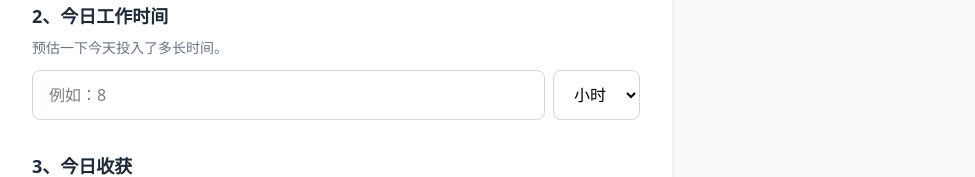
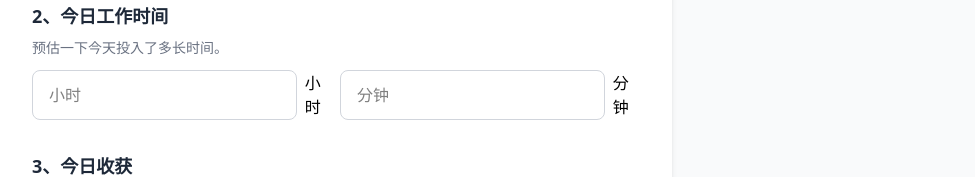
Before and after one commit to iv-753/myjournal, a Next.js app: page /log in a window 1280 px wide. Shown: the part 284-461 px from the top of the page, without its empty margins (304-1279 px from the left). Built offline with nearby package versions, Linux system fonts and the light colour scheme; no server answers.

Commit message:
更改了时长统计方式

```diff
--- a/src/app/edit/[id]/page.tsx
+++ b/src/app/edit/[id]/page.tsx
@@ -30,6 +30,10 @@ export default function EditPage() {
   const router = useRouter();
   const id = Array.isArray(params.id) ? params.id[0] : params.id;
 
+  // 新增：小时和分钟的本地状态
+  const [workHour, setWorkHour] = useState('');
+  const [workMinute, setWorkMinute] = useState('');
+
   useEffect(() => {
     const supabase = getSupabaseClient();
     supabase.auth.getUser().then(({ data }: { data: { user: User | null } }) => {
@@ -56,12 +60,17 @@ export default function EditPage() {
             project: log.project,
             workTime: {
               duration: log.workTime.duration,
-              unit: log.workTime.unit
+              unit: 'minutes',
             },
             gains: log.gains,
             challenges: log.challenges,
             plan: log.plan
           });
+          // 拆分分钟为小时和分钟
+          const hour = Math.floor(Number(log.workTime.duration) / 60);
+          const minute = Number(log.workTime.duration) % 60;
+          setWorkHour(hour ? String(hour) : '');
+          setWorkMinute(minute ? String(minute) : '');
         } else {
           setError('找不到指定的日志记录。');
         }
@@ -73,12 +82,17 @@ export default function EditPage() {
             project: log.project,
             workTime: {
               duration: log.workTime.duration,
-          unit: log.workTime.unit
+              unit: 'minutes',
             },
             gains: log.gains,
             challenges: log.challenges,
             plan: log.plan
           });
+          // 拆分分钟为小时和分钟
+          const hour = Math.floor(Number(log.workTime.duration) / 60);
+          const minute = Number(log.workTime.duration) % 60;
+          setWorkHour(hour ? String(hour) : '');
+          setWorkMinute(minute ? String(minute) : '');
         } else {
           setError('找不到指定的日志记录。');
         }
@@ -94,23 +108,22 @@ export default function EditPage() {
     setFormData(prev => ({ ...prev!, [name]: value }));
   };
 
-  const handleWorkTimeChange = (e: React.ChangeEvent<HTMLInputElement | HTMLSelectElement>) => {
-    const { name, value } = e.target;
-    if (!formData) return;
-    setFormData(prev => ({
-      ...prev!,
-      workTime: {
-        ...prev!.workTime,
-        [name]: name === 'duration' ? (value === '' ? '' : parseFloat(value)) : value,
-      },
-    }));
+  // 修改工作时间输入处理
+  const handleWorkHourChange = (e: React.ChangeEvent<HTMLInputElement>) => {
+    setWorkHour(e.target.value.replace(/[^\d]/g, ''));
+  };
+  const handleWorkMinuteChange = (e: React.ChangeEvent<HTMLInputElement>) => {
+    setWorkMinute(e.target.value.replace(/[^\d]/g, ''));
   };
 
+  // 提交时合并小时和分钟为总分钟数
   const handleSubmit = async (e: React.FormEvent<HTMLFormElement>) => {
     e.preventDefault();
     if (!formData || !originalLog) return;
-
-    if (!formData.workTime.duration || formData.workTime.duration <= 0) {
+    const hour = parseInt(workHour || '0', 10);
+    const minute = parseInt(workMinute || '0', 10);
+    const totalMinutes = hour * 60 + minute;
+    if (!totalMinutes || totalMinutes <= 0) {
       alert('请输入有效的工作时长！');
       return;
     }
@@ -118,16 +131,14 @@ export default function EditPage() {
       alert('"今日收获"、"挑战与解法"和"明日计划"都需要填写至少30个字哦！');
       return;
     }
-
     const updatedLogData: LogEntry = {
       ...originalLog,
       ...formData,
       workTime: {
-        duration: Number(formData.workTime.duration),
-        unit: formData.workTime.unit,
+        duration: totalMinutes,
+        unit: 'minutes',
       },
     };
-
     if (user) {
       const success = await updateCloudLog(updatedLogData, user.id);
       if (success) {
@@ -196,11 +207,29 @@ export default function EditPage() {
             <label htmlFor="workTime" className="block mb-2 text-lg font-semibold text-gray-800">2、今日工作时间</label>
             <p className="text-gray-500 mb-3 text-sm">预估一下今天投入了多长时间。</p>
             <div className="flex items-center gap-2">
-              <input type="number" id="workTime" name="duration" value={formData.workTime.duration} onChange={handleWorkTimeChange} placeholder="例如：8" className="w-full px-4 py-3 border border-gray-300 rounded-lg focus:outline-none focus:ring-2 focus:ring-teal-500" min="0" required/>
-              <select name="unit" value={formData.workTime.unit} onChange={handleWorkTimeChange} className="px-4 py-3 border border-gray-300 rounded-lg bg-white focus:outline-none focus:ring-2 focus:ring-teal-500">
-                <option value="hours">小时</option>
-                <option value="minutes">分钟</option>
-              </select>
+              <input
+                type="number"
+                id="workHour"
+                name="workHour"
+                value={workHour}
+                onChange={handleWorkHourChange}
+                placeholder="小时"
+                className="w-1/2 px-4 py-3 border border-gray-300 rounded-lg focus:outline-none focus:ring-2 focus:ring-teal-500"
+                min="0"
+              />
+              <span>小时</span>
+              <input
+                type="number"
+                id="workMinute"
+                name="workMinute"
+                value={workMinute}
+                onChange={handleWorkMinuteChange}
+                placeholder="分钟"
+                className="w-1/2 px-4 py-3 border border-gray-300 rounded-lg focus:outline-none focus:ring-2 focus:ring-teal-500"
+                min="0"
+                max="59"
+              />
+              <span>分钟</span>
             </div>
           </div>
           <div className="mb-8">
--- a/src/app/history/page.tsx
+++ b/src/app/history/page.tsx
@@ -57,6 +57,17 @@ export default function HistoryPage() {
 
   const buttonStyle = "inline-block text-center text-sm font-semibold px-3 py-1 rounded-md transition-colors duration-200 border bg-white border-gray-300 text-gray-700";
 
+  // 新增格式化函数
+  function formatDuration(totalMinutes: number): string {
+    if (!totalMinutes || totalMinutes === 0) return '0 分钟';
+    const hours = Math.floor(totalMinutes / 60);
+    const minutes = totalMinutes % 60;
+    let result = '';
+    if (hours > 0) result += `${hours} 小时`;
+    if (minutes > 0) result += (hours > 0 ? ' ' : '') + `${minutes} 分钟`;
+    return result;
+  }
+
   return (
     <main className="min-h-screen bg-gray-50 py-12">
       <div className="max-w-4xl mx-auto px-4 sm:px-6 lg:px-8">
@@ -108,7 +119,7 @@ export default function HistoryPage() {
                         hour: '2-digit', minute: '2-digit', hour12: false
                       })}
                       {' - '}
-                      {log.workTime.duration} {log.workTime.unit === 'hours' ? '小时' : '分钟'}
+                      {formatDuration(Number(log.workTime.duration))}
                     </p>
                   </div>
                   <div className="flex items-center gap-3">
--- a/src/app/log/page.tsx
+++ b/src/app/log/page.tsx
@@ -28,6 +28,9 @@ const initialFormData: FormData = {
 
 export default function LogPage() {
   const [formData, setFormData] = useState<FormData>(initialFormData);
+  // 新增：小时和分钟的本地状态
+  const [workHour, setWorkHour] = useState('');
+  const [workMinute, setWorkMinute] = useState('');
   const [projectNames, setProjectNames] = useState<string[]>([]);
   const [user, setUser] = useState<User | null>(null); // 当前用户
   const [loading, setLoading] = useState(true); // 加载状态
@@ -77,26 +80,21 @@ export default function LogPage() {
     setFormData((prev) => ({ ...prev, [name]: value }));
   };
 
-  const handleWorkTimeChange = (
-    e: React.ChangeEvent<HTMLInputElement | HTMLSelectElement>
-  ) => {
-    const { name, value } = e.target;
-    setFormData((prev) => ({
-      ...prev,
-      workTime: {
-        ...prev.workTime,
-        [name]: value, // 直接存字符串
-      },
-    }));
+  // 修改工作时间输入处理
+  const handleWorkHourChange = (e: React.ChangeEvent<HTMLInputElement>) => {
+    setWorkHour(e.target.value.replace(/[^\d]/g, ''));
+  };
+  const handleWorkMinuteChange = (e: React.ChangeEvent<HTMLInputElement>) => {
+    setWorkMinute(e.target.value.replace(/[^\d]/g, ''));
   };
 
-  // 提交表单，自动判断本地/云端
+  // 提交时合并小时和分钟为总分钟数
   const handleSubmit = async (e: React.FormEvent<HTMLFormElement>) => {
     e.preventDefault();
-    console.log('handleSubmit user:', user); // 调试用，查看当前 user 状态
-    // 校验时转为数字
-    const durationNum = Number(formData.workTime.duration);
-    if (!durationNum || durationNum <= 0) {
+    const hour = parseInt(workHour || '0', 10);
+    const minute = parseInt(workMinute || '0', 10);
+    const totalMinutes = hour * 60 + minute;
+    if (!totalMinutes || totalMinutes <= 0) {
       alert('请输入有效的工作时长！');
       return;
     }
@@ -105,35 +103,35 @@ export default function LogPage() {
       return;
     }
     if (user) {
-      // 登录，保存到云端
-      console.log('准备调用 addCloudLog', formData, user.id);
       const success = await addCloudLog({
         ...formData,
         workTime: {
-          duration: durationNum, // 这里转为数字
-          unit: formData.workTime.unit,
+          duration: totalMinutes,
+          unit: 'minutes',
         },
         createdAt: new Date().toISOString(),
       }, user.id);
-      console.log('addCloudLog 返回值:', success);
       if (success) {
         alert('日志已成功保存到云端！');
         setFormData(initialFormData);
+        setWorkHour('');
+        setWorkMinute('');
       } else {
         alert('保存失败！今天您已经为这个项目提交过日志了。');
       }
     } else {
-      // 未登录，保存到本地
       const wasSaved = saveLog({
         ...formData,
         workTime: {
-          duration: Number(formData.workTime.duration),
-          unit: formData.workTime.unit,
+          duration: totalMinutes,
+          unit: 'minutes',
         }
       });
       if (wasSaved) {
         alert('日志已成功保存在您的浏览器中！');
         setFormData(initialFormData);
+        setWorkHour('');
+        setWorkMinute('');
       } else {
         alert('保存失败！今天您已经为这个项目提交过日志了。');
       }
@@ -186,24 +184,27 @@ export default function LogPage() {
             <div className="flex items-center gap-2">
               <input
                 type="number"
-                id="workTime"
-                name="duration"
-                value={formData.workTime.duration}
-                onChange={handleWorkTimeChange}
-                placeholder="例如：8"
-                className="w-full px-4 py-3 border border-gray-300 rounded-lg focus:outline-none focus:ring-2 focus:ring-teal-500"
+                id="workHour"
+                name="workHour"
+                value={workHour}
+                onChange={handleWorkHourChange}
+                placeholder="小时"
+                className="w-1/2 px-4 py-3 border border-gray-300 rounded-lg focus:outline-none focus:ring-2 focus:ring-teal-500"
                 min="0"
-                required
               />
-              <select
-                name="unit"
-                value={formData.workTime.unit}
-                onChange={handleWorkTimeChange}
-                className="px-4 py-3 border border-gray-300 rounded-lg bg-white focus:outline-none focus:ring-2 focus:ring-teal-500"
-              >
-                <option value="hours">小时</option>
-                <option value="minutes">分钟</option>
-              </select>
+              <span>小时</span>
+              <input
+                type="number"
+                id="workMinute"
+                name="workMinute"
+                value={workMinute}
+                onChange={handleWorkMinuteChange}
+                placeholder="分钟"
+                className="w-1/2 px-4 py-3 border border-gray-300 rounded-lg focus:outline-none focus:ring-2 focus:ring-teal-500"
+                min="0"
+                max="59"
+              />
+              <span>分钟</span>
             </div>
           </div>
           <div className="mb-8">
```
Lines whose indentation alone changed are shown as unchanged.
